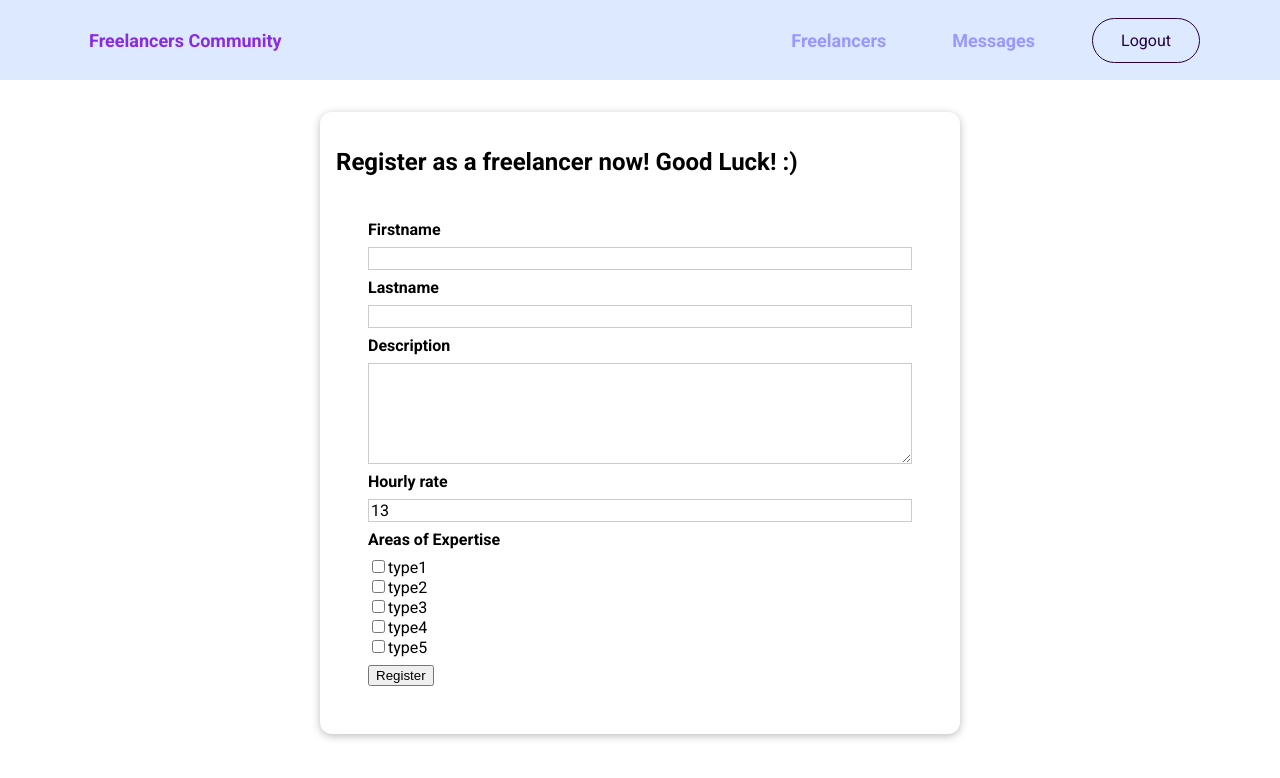
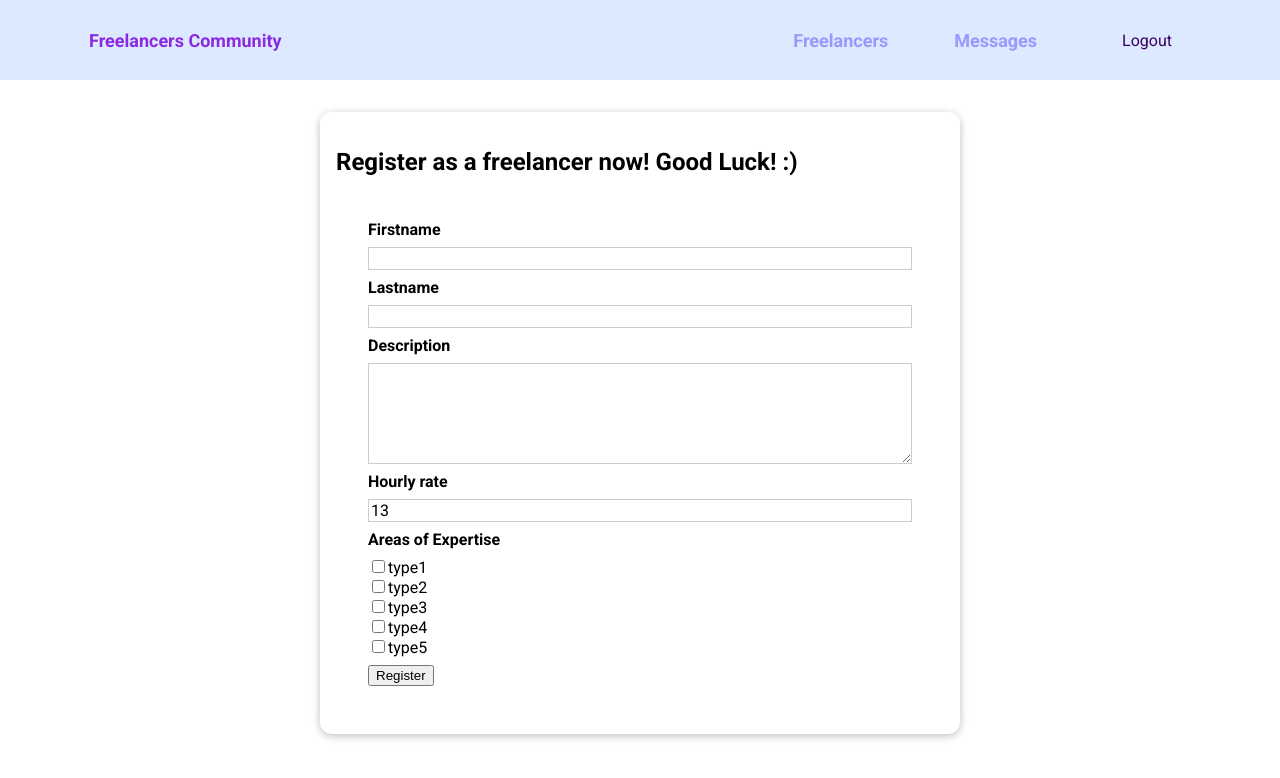
Before and after one commit to antoanparashkevov/find-a-freelancer-angular, an Angular app in the folder client/: page /register in a window 1280 px wide. Shown: the top 778 px of the page. Built offline with nearby package versions, Linux system fonts and the light colour scheme; sample sign-in values are in the browser's storage.

Commit message:
Conditionally add Join Us button and register button

```diff
--- a/client/src/app/core/components/the-header/the-header.component.html
+++ b/client/src/app/core/components/the-header/the-header.component.html
@@ -15,7 +15,7 @@
                 <a routerLink="/auth" routerLinkActive="active" [routerLinkActiveOptions]="{exact: true}" *ngIf="!isAuthenticated">Login</a>
             </li>
             <li>
-                <app-shared-button [link]="true" routerLinkActive="active" [routerLinkActiveOptions]="{exact: true}" *ngIf="isAuthenticated" (click)="onLogout()">Logout</app-shared-button>
+                <app-shared-button [link]="true" routerLinkActive="active" [routerLinkActiveOptions]="{exact: true}" *ngIf="isAuthenticated" mode="flat" (click)="onLogout()">Logout</app-shared-button>
             </li>
         </ul>
     </nav>
--- a/client/src/app/features/freelancer/pages/freelancers-list/freelancers-list.component.html
+++ b/client/src/app/features/freelancer/pages/freelancers-list/freelancers-list.component.html
@@ -8,8 +8,8 @@
         <div class="controls">
 <!--            TODO refresh button-->
 <!--            TODO auth button-->
-            <app-shared-button *ngIf="false" [link]="true" mode="flat" to="/auth">Join us</app-shared-button>
-            <app-shared-button [link]="true" to="/register">Register now!</app-shared-button>
+            <app-shared-button *ngIf="!isAuthenticated" [link]="true"  to="/auth">Join us</app-shared-button>
+            <app-shared-button *ngIf="isAuthenticated" [link]="true"  to="/register">Register now!</app-shared-button>
         </div>
         <div>
             <ul>
--- a/client/src/app/features/freelancer/pages/freelancers-list/freelancers-list.component.ts
+++ b/client/src/app/features/freelancer/pages/freelancers-list/freelancers-list.component.ts
@@ -2,6 +2,7 @@ import { Component, OnInit } from '@angular/core';
 import { Freelancer } from "../../models/freelancer.model";
 import {FreelancerService} from "../../services/freelancer.service";
 import {FreelancerStorage} from "../../services/freelancer-storage.service";
+import {AuthService} from "../../../auth/services/auth.service";
 
 @Component({
   selector: 'app-freelancers-list',
@@ -10,7 +11,7 @@ import {FreelancerStorage} from "../../services/freelancer-storage.service";
 })
 export class FreelancersListComponent implements OnInit {
     freelancers: Freelancer[] = []
-
+    isAuthenticated: boolean = false
     skills: {[id: string] : boolean} = {
         type1: true,
         type2: true,
@@ -21,13 +22,17 @@ export class FreelancersListComponent implements OnInit {
 
     constructor(
         private freelancerService: FreelancerService,
-        private freelancerStorage: FreelancerStorage
+        private freelancerStorage: FreelancerStorage,
+        private authService: AuthService
     ) { }
 
     ngOnInit(): void {
         this.freelancerStorage.fetchFreelancers().subscribe(res=>{
             this.freelancers = res
             console.log('Freelancers from the Service >>> ', this.freelancers)
+        })
+        this.authService.user.subscribe((user) => {
+            this.isAuthenticated = !!user;//if it has a user data, to return boolean, not the actual user data
         })
     }
 
```
